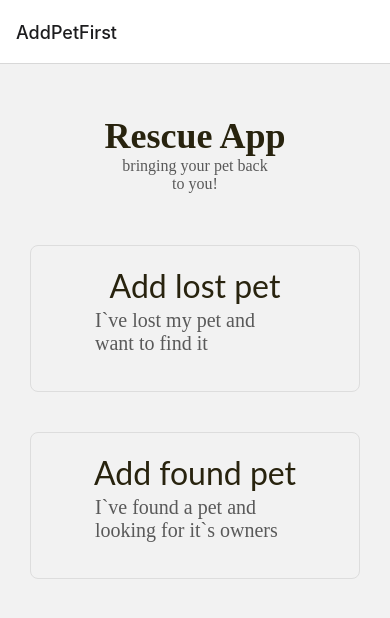
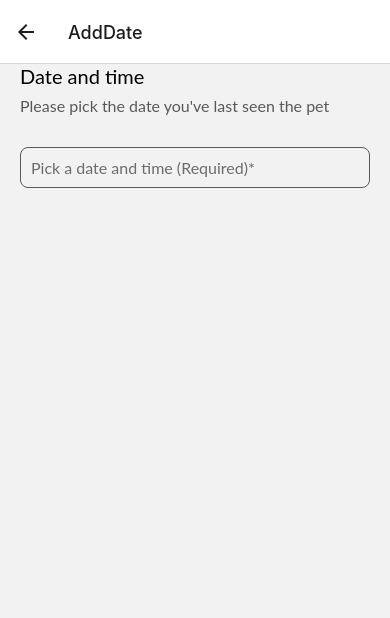
Before and after one commit to Valroshal/PetResqueFrontend, a React Native app: screen /AddDate in a window 390 px wide. Shown: the top 618 px of the page. Built offline with nearby package versions, Linux system fonts and the light colour scheme.

Commit message:
Add Date part1

```diff
--- a/App.tsx
+++ b/App.tsx
@@ -3,6 +3,8 @@ import Login from "./src/containers/Login/Login";
 import AddPetFirst from "./src/containers/AddPetFirst/AddPetFirst";
 import {NavigationContainer} from "@react-navigation/native";
 import {createNativeStackNavigator} from "@react-navigation/native-stack";
+import DateTimePicker from "./src/containers/components/DateTimePicker/DateTimePicker";
+import AddDate from "./src/containers/AddPetFirst/components/AddDate/AddDate";
 
 const Stack = createNativeStackNavigator();
 
@@ -11,7 +13,9 @@ const App = () => {
       <NavigationContainer>
         <Stack.Navigator>
           <Stack.Screen name="AddPetFirst" component={AddPetFirst} />
-            <Stack.Screen name="Login" component={Login} />
+          <Stack.Screen name="AddDate" component={AddDate} />
+          <Stack.Screen name="DatePicker" component={DateTimePicker} />
+          <Stack.Screen name="Login" component={Login} />
         </Stack.Navigator>
       </NavigationContainer>
   );
--- a/package.json
+++ b/package.json
@@ -10,11 +10,14 @@
     "lint": "eslint ."
   },
   "dependencies": {
+    "@react-native-community/datetimepicker": "^6.3.1",
     "@react-navigation/native": "^6.0.11",
     "@react-navigation/native-stack": "^6.7.0",
     "@react-navigation/stack": "^6.2.2",
     "react": "^18.0.0",
     "react-native": "0.69.3",
+    "react-native-date-picker": "^4.2.5",
+    "react-native-modal-datetime-picker": "^13.1.2",
     "react-native-safe-area-context": "^4.3.1",
     "react-native-screens": "^3.15.0"
   },
--- a/src/containers/AddPetFirst/AddPetFirst.tsx
+++ b/src/containers/AddPetFirst/AddPetFirst.tsx
@@ -10,7 +10,7 @@ interface Props{
 const AddPetFirst: React.FC<Props> = ({navigation}) => {
     const lostPet = () => {
         console.log("Clicked lost Pet");
-        navigation.navigate('Login')
+        navigation.navigate('AddDate')
     }
     const foundPet = () => {
         console.log("Clicked FOUND Pet");
@@ -35,7 +35,7 @@ const AddPetFirst: React.FC<Props> = ({navigation}) => {
                   <AddRemoveCard
                       upperText="Add found pet"
                       lowerText="I`ve found a pet and looking for it`s owners"
-                      onPress={foundPet}
+                      onPressCard={foundPet}
                   />
           </View>
       </View>
--- /dev/null
+++ b/src/containers/AddPetFirst/components/AddDate/AddDate.tsx
@@ -0,0 +1,63 @@
+import * as React from "react";
+import {StyleSheet, Text, TouchableOpacity, View, ViewStyle} from "react-native";
+
+const styles = StyleSheet.create({
+    title: {
+        // display: 'flex',
+        justifyContent: "flex-start",
+        paddingHorizontal: 20,
+        // padding: 20,
+        paddingBottom: 8,
+    } as ViewStyle,
+    subtitle: {
+        justifyContent: "flex-start",
+        paddingHorizontal: 20,
+        paddingBottom: 12,
+    } as ViewStyle,
+    btn: {
+        margin: 20,
+        borderRadius: 8,
+        borderWidth: 1,
+        borderColor: '#595959',
+    }
+})
+
+interface Props{
+    navigation: any
+}
+
+
+const AddDate: React.FC<Props> = ({navigation}) => {
+  const x = () => {
+      navigation.navigate('DatePicker')
+  }
+
+
+  return(
+      <View >
+          <View style={styles.title}>
+              <Text style={{fontSize: 20, fontFamily:'Lato' , color: '#000'}}>
+                Date and time
+              </Text>
+          </View>
+          <View style={styles.subtitle}>
+              <Text style={{fontSize: 16, fontFamily:'Lato' , color: '#595959'}}>
+                  Please pick the date you've last seen the pet
+              </Text>
+          </View>
+          <TouchableOpacity style={styles.btn}>
+              <Text style={{
+                  padding: 10, fontSize: 16, fontFamily:'Lato' , color: '#6C6C6C'}}
+              >
+                  Pick a date and time (Required)*
+              </Text>
+          </TouchableOpacity>
+
+          <View>
+
+          </View>
+      </View>
+  )
+}
+
+export default AddDate;
--- a/src/containers/components/DateTimePicker/DateTimePicker.tsx
+++ b/src/containers/components/DateTimePicker/DateTimePicker.tsx
@@ -1,14 +1,17 @@
 import React, { useState } from 'react'
 import DatePicker from 'react-native-date-picker'
+import {Button} from "react-native";
 
 
 
 
 const DateTimePicker = () => {
     const [date, setDate] = useState(new Date())
-    const [open, setOpen] = useState(true)
+    const [open, setOpen] = useState(false)
 
     return (
+        <>
+            <Button title="Open" onPress={() => setOpen(true)} />
             <DatePicker
                 modal
                 open={open}
@@ -21,7 +24,7 @@ const DateTimePicker = () => {
                     setOpen(false)
                 }}
             />
-
+        </>
     )
 }
 
```
Also changed, not shown: src/containers/AddPetFirst/components/AddDate.tsx (deleted, +0 -22 lines), 3 other files (tests, documents, lock files or other folders). Lines whose indentation alone changed are shown as unchanged.
